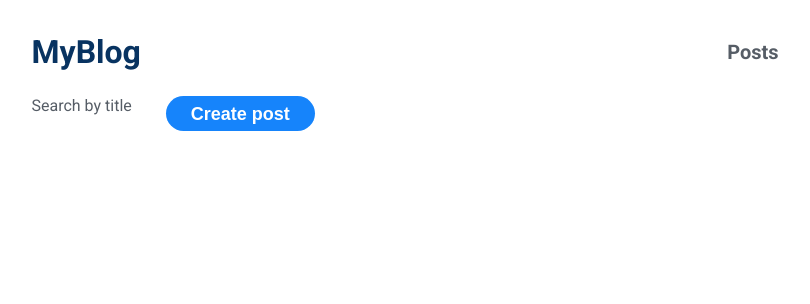
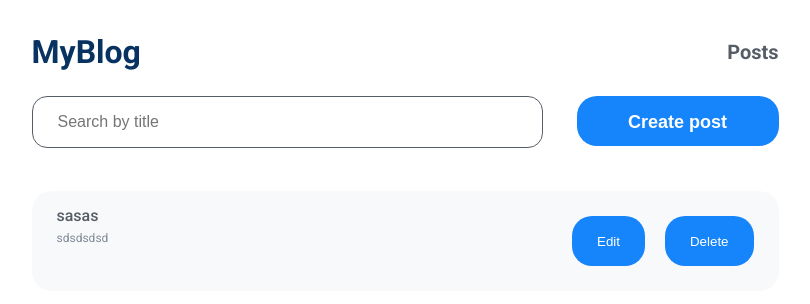
Before and after one commit to piskarev06/my-blog, a React (Create React App) app: page / in a window 1280 px wide. Shown: the top 304 px of the page, without its empty margins (235-1045 px from the left). Built offline with nearby package versions, Linux system fonts and the light colour scheme.

Commit message:
post component

```diff
--- a/src/components/Button/Button.styled.ts
+++ b/src/components/Button/Button.styled.ts
@@ -19,4 +19,11 @@ export const ButtonStyled = styled.button<ButtonStyledProps>`
 	color: #ffffff;
 
 	transition: all 0.3s linear;
+
+	${(props) =>
+		props.variant === 'delete' &&
+		`
+	color: rgba(255, 0, 0, 1);
+	border: 2px solid #FF0000;
+	 `}
 `
--- a/src/components/Button/Button.types.ts
+++ b/src/components/Button/Button.types.ts
@@ -1 +1 @@
-export type ButtonVariant = 'primary' | 'big'
+export type ButtonVariant = 'primary' | 'big' | 'delete'
--- /dev/null
+++ b/src/components/Post/Post.styled.ts
@@ -0,0 +1,37 @@
+import styled from 'styled-components'
+
+import { baseTheme } from './../../styles/themes/baseTheme/baseTheme'
+
+export const PostStyled = styled.div`
+	padding: 25px;
+
+	display: flex;
+	justify-content: space-between;
+
+	background: #f8f9fa;
+	border-radius: 20px;
+`
+
+export const PostTitle = styled.h3`
+	font-weight: 500;
+	font-size: 16px;
+	line-height: 0px;
+
+	color: #565d66;
+
+	margin: 0 0 15px;
+`
+
+export const PostDesc = styled.p`
+	max-width: 448px;
+
+	font-size: 12px;
+	line-height: 14px;
+
+	color: ${baseTheme.colors.lightGray};
+`
+
+export const PostRight = styled.div`
+	display: flex;
+	gap: 20px;
+`
--- /dev/null
+++ b/src/components/Post/Post.tsx
@@ -0,0 +1,29 @@
+import React, { FC } from 'react'
+import { Link } from 'react-router-dom'
+import { Button } from '../Button/Button'
+
+import { PostDesc, PostRight, PostStyled, PostTitle } from './Post.styled'
+
+interface PostProps {
+	id: string
+	title: string
+	description: string
+}
+
+export const Post: FC<PostProps> = ({ id, title, description }) => {
+	return (
+		<Link to={`/${id}`}>
+			<PostStyled>
+				<div className="post__left">
+					<PostTitle>{title}</PostTitle>
+					<PostDesc>{description}</PostDesc>
+				</div>
+
+				<PostRight>
+					<Button>Edit</Button>
+					<Button variant="delete">Delete</Button>
+				</PostRight>
+			</PostStyled>
+		</Link>
+	)
+}
--- a/src/pages/HomePage/HomePage.styled.ts
+++ b/src/pages/HomePage/HomePage.styled.ts
@@ -4,12 +4,32 @@ import { baseTheme } from '../../styles/themes/baseTheme/baseTheme'
 import { ButtonStyled } from '../../components/Button/Button.styled'
 
 export const HomeTop = styled.div`
+	max-height: 50px;
+
 	display: flex;
 	gap: 34px;
+
+	margin-bottom: 45px;
 `
 
 export const HomeBtn = styled(ButtonStyled)`
+	max-width: 202px;
+	width: 100%;
+
 	font-weight: 600;
 	font-size: 18px;
 	line-height: 0px;
 `
+
+export const HomeInput = styled.input`
+	max-width: 511px;
+	width: 100%;
+	padding: 25px;
+
+	font-weight: 400;
+	font-size: 16px;
+
+	color: #818c99;
+	border: 1px solid ${baseTheme.colors.gray};
+	border-radius: 15px;
+`
--- a/src/pages/HomePage/HomePage.tsx
+++ b/src/pages/HomePage/HomePage.tsx
@@ -1,15 +1,18 @@
 import React, { FC } from 'react'
+import { Post } from '../../components/Post/Post'
 
-import { HomeTop, HomeBtn } from './HomePage.styled'
+import { HomeTop, HomeBtn, HomeInput } from './HomePage.styled'
 
 export const HomePage: FC = () => {
 	return (
 		<main>
 			<div className="container">
 				<HomeTop>
-					<div className="home__search">Search by title</div>
+					<HomeInput placeholder="Search by title" />
 					<HomeBtn>Create post</HomeBtn>
 				</HomeTop>
+
+				<Post id={'sas'} title={'sasas'} description={'sdsdsdsd'}></Post>
 			</div>
 		</main>
 	)
```
